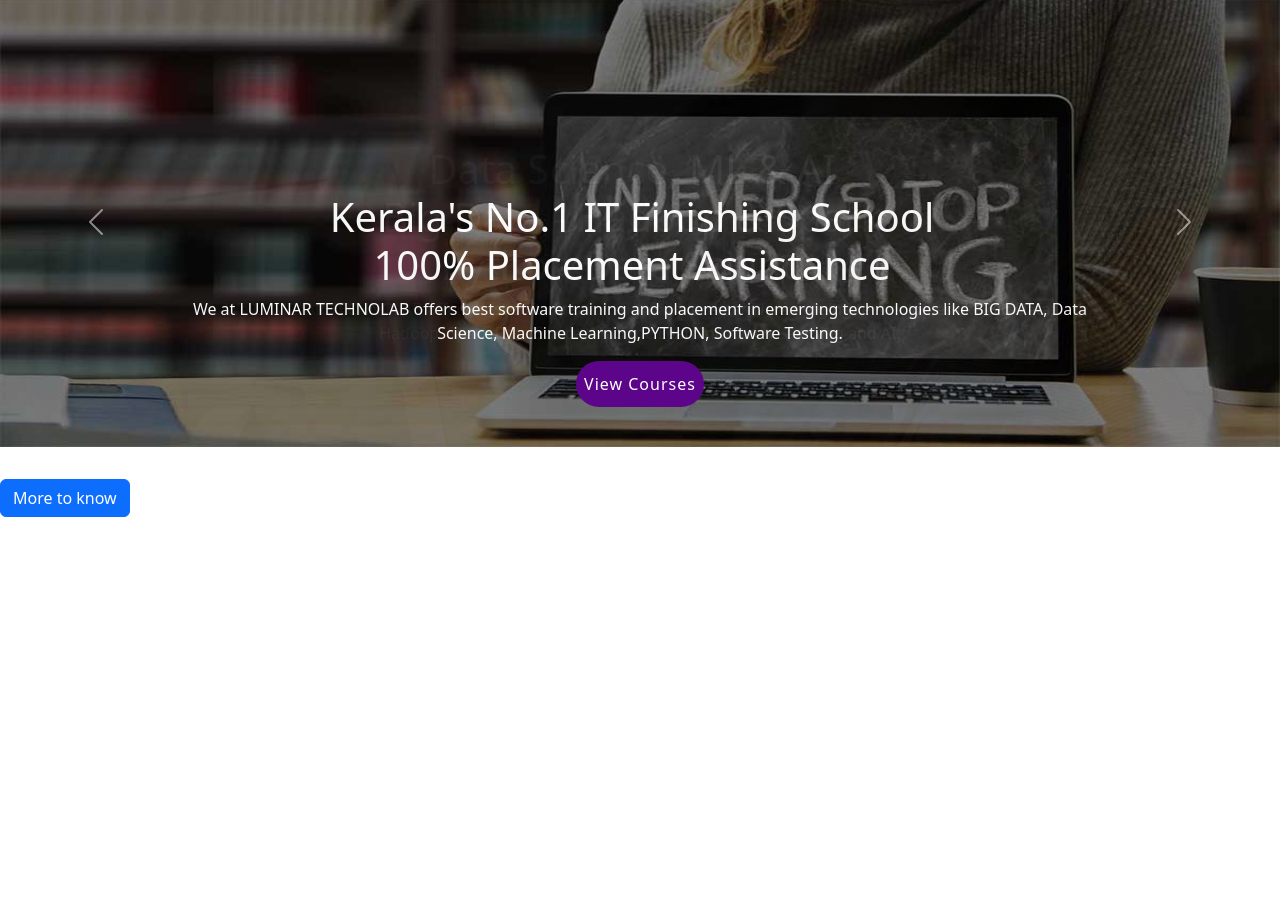
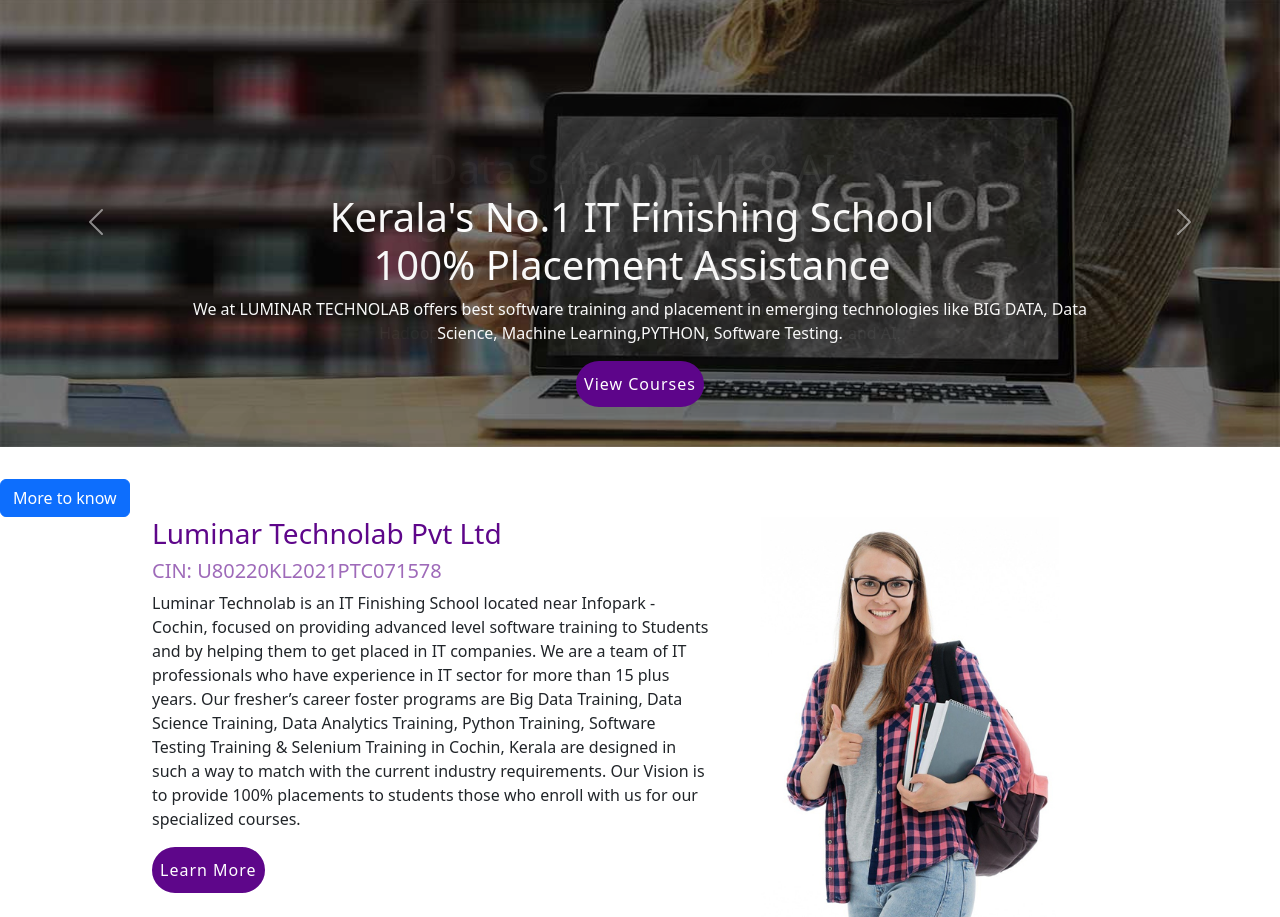
Before and after one commit to silpamohandas/Luminar-Project, a plain HTML site: page index.html in a window 1280 px wide. Shown: the part 79-996 px from the top of the page. Before the commit the page ends 800 px from the top, so only its background shows below. Drawn offline with nearby package versions, Linux system fonts and the light colour scheme.

Commit message:
first project

```diff
--- a/index.html
+++ b/index.html
@@ -12,11 +12,12 @@
     integrity="sha384-qKXV1j0HvMUeCBQ+QVp7JcfGl760yU08IQ+GpUo5hlbpg51QRiuqHAJz8+BrxE/N"
     crossorigin="anonymous"></script>
 
+
 </head>
 
-<body>
-  <nav class="navbar navbar-expand-lg" style="background-color: rgb(236, 234, 236);">
-    <div class="container-fluid">
+<header>
+  <nav class="navbar navbar-expand-lg navbar-fixed-top" style="background-color: rgb(236, 234, 236);">
+    <div class="container-fluid navbar-header">
       <div class="ps-5">
         <img src="./images/logo.png" class="rounded float-start" alt=" ">
       </div>
@@ -49,6 +50,8 @@
       </div>
     </div>
   </nav>
+</header>
+  <body>
   <div id="carouselExampleFade" class="carousel slide carousel-fade" data-bs-ride="carousel">
     <div class="carousel-inner">
       <div class="carousel-item active">
@@ -143,9 +146,8 @@
             <hr>
             <textarea name=""  cols="6" rows="5" class="form-control border-0" placeholder="Comments" ></textarea> <br>
             <hr>
-            <button style="background-color: #5e068a;
-            color: white;
-            transition: all 0.3s ease 0s;">Submit </button>
+
+
           </form>
         </div>
         <div class="modal-footer">
@@ -155,6 +157,32 @@
       </div>
     </div>
   </div>
+
+    <div class="container" style="width: 1000px;">
+      <div class="row">
+        <div class="col-lg-7 col-md-12 col-sm-12">
+          <h3 style="color:#5e068a">Luminar Technolab Pvt Ltd </h3>
+          <h5 style="color:#5e068a99">CIN: U80220KL2021PTC071578</h5>
+          <p>Luminar Technolab is an IT Finishing School located near Infopark - Cochin, focused on providing advanced level
+            software training to Students and by helping them to get placed in IT companies. We are a team of IT professionals
+            who have experience in IT sector for more than 15 plus years. Our fresher’s career foster programs
+            are Big Data Training, Data Science Training, Data Analytics Training, Python Training, Software Testing Training &amp; Selenium Training in Cochin, Kerala are designed in such a way to match with the current industry requirements. Our Vision is to provide 100% placements to students those who enroll with us for our
+            specialized courses.</p>
+            <button style=" color: rgba(108, 88, 179, 0.75);
+                        letter-spacing: 1px;
+                        line-height: 40px;
+                        border: 2px solid  #5e068a;
+                        border-radius: 100px;
+                        background-color: #5e068a;
+                        color: white;
+                        transition: all 0.3s ease 0s;">Learn More </button>
+        </div>
+        <div class="col-lg-5 col-md-12">
+          <img src="./images/lm3.jpg" alt="" style="height: 400px;">
+        </div>
+      </div>
+    </div>
+
 </body>
 
 </html>
```
